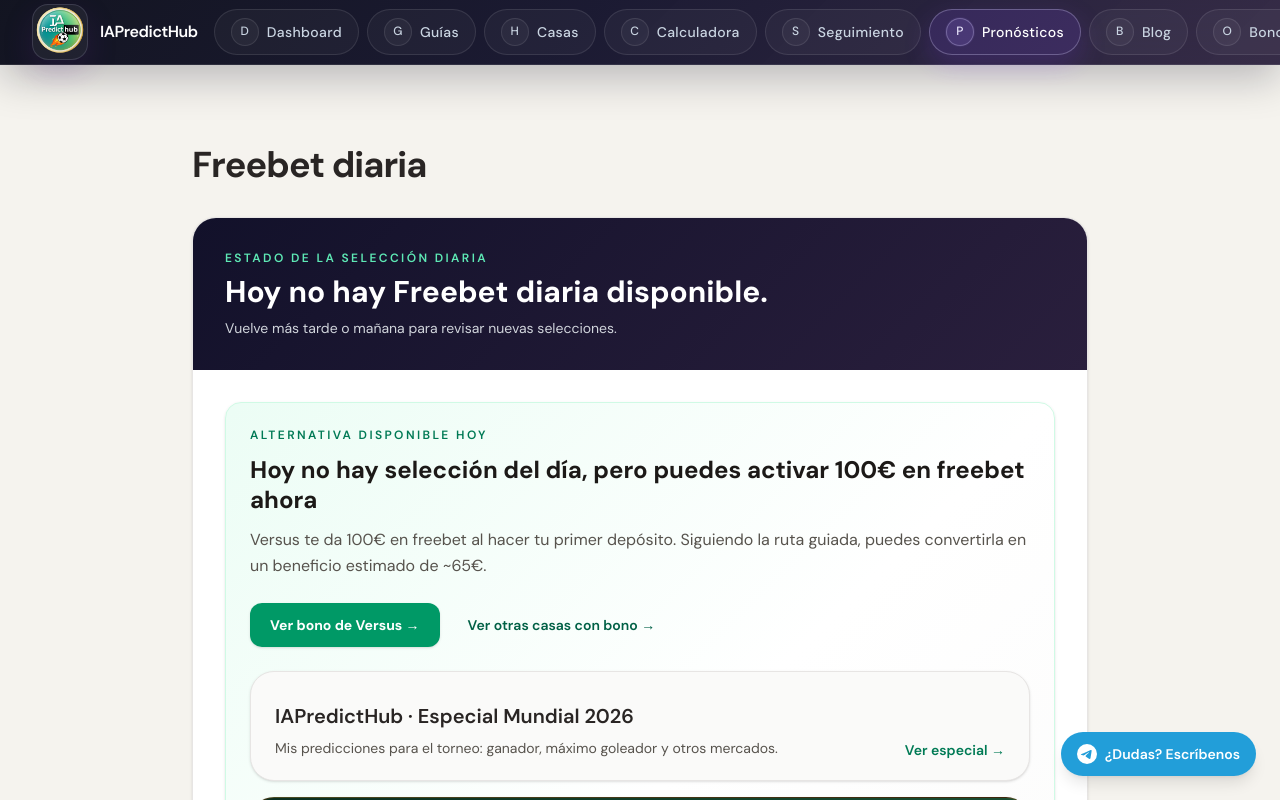
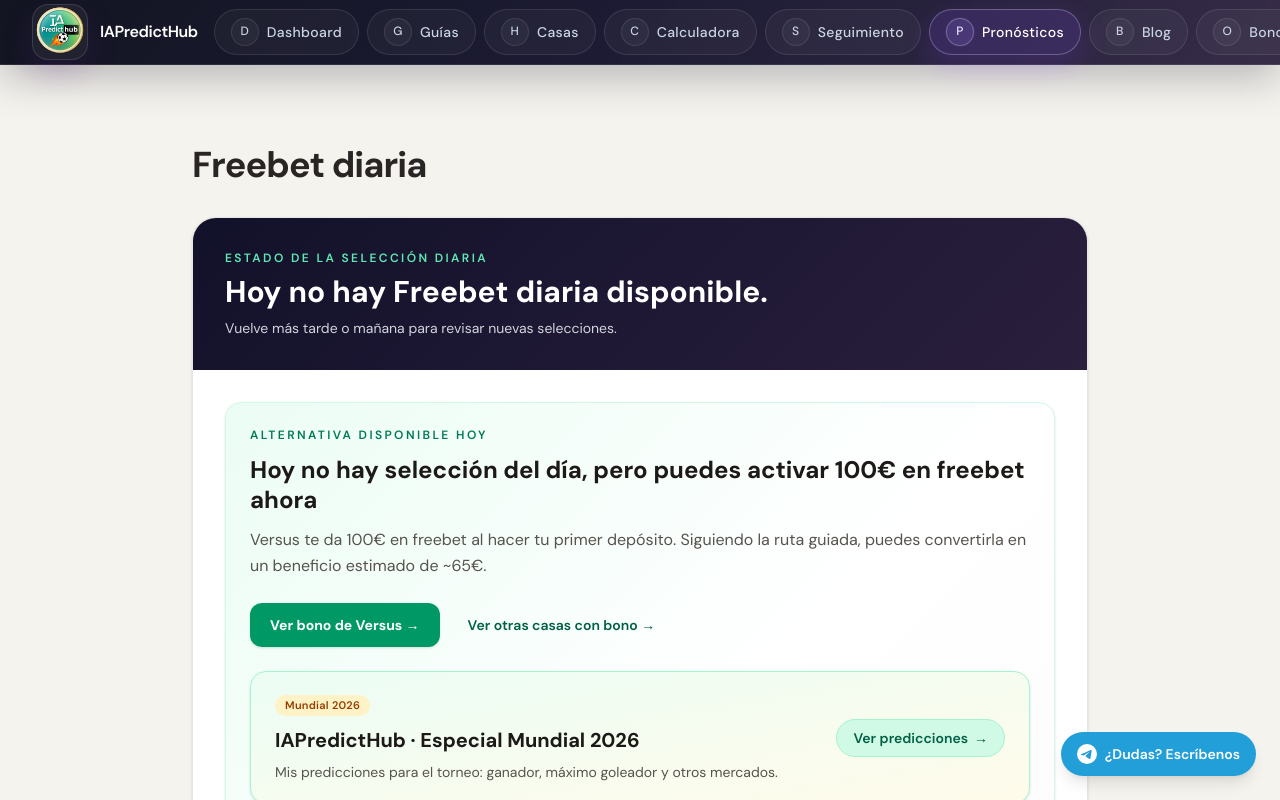
Before and after one commit to eloylt13/matched-betting-app, a Next.js app: page /pronosticos in a window 1280 px wide. Shown: the top 800 px of the page. Built offline with nearby package versions, Linux system fonts and the light colour scheme; no server answers; a web font is replaced by a local one.

Commit message:
feat: lista espera Club Mundial VIP + rediseño card Especial Mundial

```diff
--- a/app/pronosticos/page.tsx
+++ b/app/pronosticos/page.tsx
@@ -62,19 +62,22 @@ export default async function PronosticosPage() {
 
                 <Link
                   href="/especial/mundial"
-                  className="mt-6 block rounded-3xl border border-stone-200 bg-stone-50 px-5 py-5 shadow-sm transition hover:border-emerald-200 hover:bg-white sm:px-6"
+                  className="mt-6 block rounded-2xl border border-emerald-200 bg-gradient-to-br from-emerald-50 to-amber-50 px-5 py-5 shadow-sm transition-all hover:border-emerald-300 hover:shadow-md sm:px-6"
                 >
-                  <div className="mt-3 flex flex-col gap-4 sm:flex-row sm:items-end sm:justify-between">
+                  <div className="flex flex-col gap-4 sm:flex-row sm:items-center sm:justify-between">
                     <div className="max-w-2xl">
-                      <h3 className="text-lg font-semibold leading-tight text-stone-800 sm:text-xl">
+                      <span className="inline-flex items-center px-2.5 py-0.5 rounded-full bg-amber-100 text-amber-800 text-[11px] font-semibold tracking-wide mb-3">
+                        Mundial 2026
+                      </span>
+                      <h3 className="text-lg font-bold leading-tight text-stone-900 sm:text-xl">
                         IAPredictHub · Especial Mundial 2026
                       </h3>
                       <p className="mt-2 text-sm leading-relaxed text-stone-600">
                         Mis predicciones para el torneo: ganador, máximo goleador y otros mercados.
                       </p>
                     </div>
-                    <span className="inline-flex items-center text-sm font-semibold text-emerald-700">
-                      Ver especial →
+                    <span className="inline-flex items-center gap-1.5 px-4 py-2 rounded-full bg-emerald-100 text-emerald-800 border border-emerald-200 hover:bg-emerald-200 hover:border-emerald-300 font-semibold text-sm transition-colors">
+                      Ver predicciones <span aria-hidden="true">→</span>
                     </span>
                   </div>
                 </Link>
@@ -178,19 +181,22 @@ export default async function PronosticosPage() {
 
                 <Link
                   href="/especial/mundial"
-                  className="mt-6 block rounded-3xl border border-stone-200 bg-stone-50 px-5 py-5 shadow-sm transition hover:border-emerald-200 hover:bg-white sm:px-6"
+                  className="mt-6 block rounded-2xl border border-emerald-200 bg-gradient-to-br from-emerald-50 to-amber-50 px-5 py-5 shadow-sm transition-all hover:border-emerald-300 hover:shadow-md sm:px-6"
                 >
-                  <div className="mt-3 flex flex-col gap-4 sm:flex-row sm:items-end sm:justify-between">
+                  <div className="flex flex-col gap-4 sm:flex-row sm:items-center sm:justify-between">
                     <div className="max-w-2xl">
-                      <h3 className="text-lg font-semibold leading-tight text-stone-800 sm:text-xl">
+                      <span className="inline-flex items-center px-2.5 py-0.5 rounded-full bg-amber-100 text-amber-800 text-[11px] font-semibold tracking-wide mb-3">
+                        Mundial 2026
+                      </span>
+                      <h3 className="text-lg font-bold leading-tight text-stone-900 sm:text-xl">
                         IAPredictHub · Especial Mundial 2026
                       </h3>
                       <p className="mt-2 text-sm leading-relaxed text-stone-600">
                         Mis predicciones para el torneo: ganador, máximo goleador y otros mercados.
                       </p>
                     </div>
-                    <span className="inline-flex items-center text-sm font-semibold text-emerald-700">
-                      Ver especial →
+                    <span className="inline-flex items-center gap-1.5 px-4 py-2 rounded-full bg-emerald-100 text-emerald-800 border border-emerald-200 hover:bg-emerald-200 hover:border-emerald-300 font-semibold text-sm transition-colors">
+                      Ver predicciones <span aria-hidden="true">→</span>
                     </span>
                   </div>
                 </Link>
```
